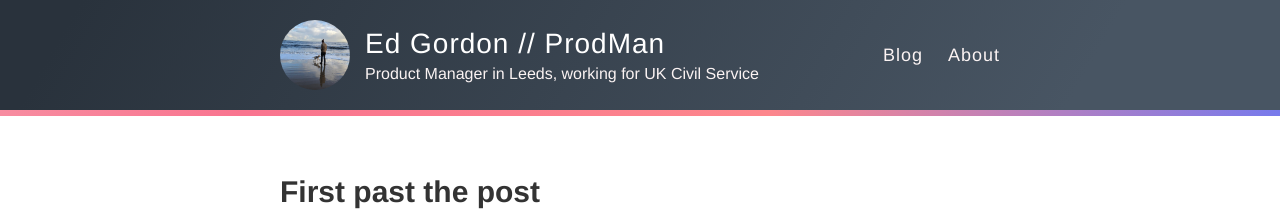
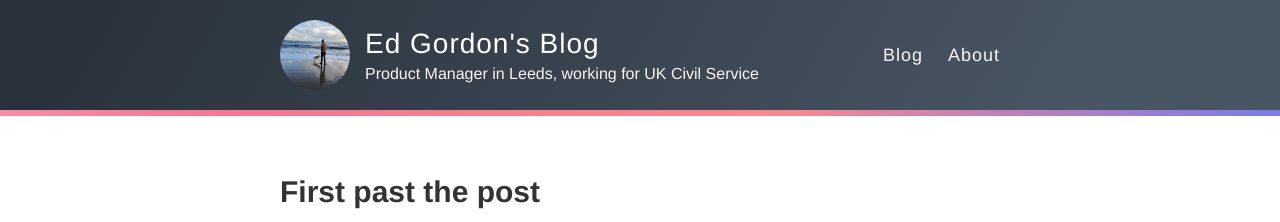
Before and after one commit to edgordon89/edgordon89.github.io, a Jekyll site: the page built from index.html, in a window 1280 px wide. Shown: the top 222 px of the page. Built offline with Jekyll 4.4.1, drawn with Linux system fonts in a browser that asks for light colours.

Commit message:
Changed the name

```diff
--- a/_config.yml
+++ b/_config.yml
@@ -3,7 +3,7 @@
 #
 
 # Name of your site (displayed in the header)
-name: Ed Gordon // ProdMan
+name: Ed Gordon's Blog
 
 # Short bio or description (displayed in the header)
 description: Product Manager in Leeds, working for UK Civil Service
```
